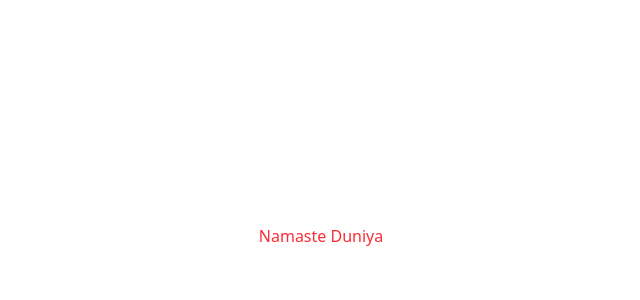
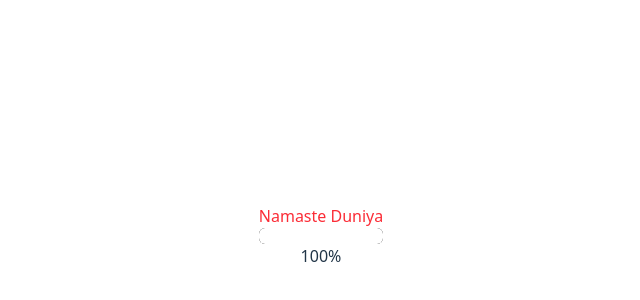
Before and after one commit to somitgarhewal/react-js-practice, a React (Vite) app: page / in a window 1280 px wide. Shown: the part 164-464 px from the top of the page, without its empty margins (319-959 px from the left). Built offline with nearby package versions, Linux system fonts and the light colour scheme.

Commit message:
created progress bar

```diff
--- /dev/null
+++ b/src/components/progressBar.jsx
@@ -0,0 +1,16 @@
+function ProgressBar({ completedPercent }) {
+    console.log('completedPercent', completedPercent)
+return (
+    <div>
+        <div className="h-4 w-full rounded-md bg-black">
+            <div
+                className='h-4 bg-white rounded-md transition-all'
+                style={{ width: `${completedPercent}%` }}
+            ></div>
+        </div>
+        <div>{completedPercent}%</div>
+    </div>
+);
+}
+
+export default ProgressBar;
--- a/src/pages/home.jsx
+++ b/src/pages/home.jsx
@@ -1,9 +1,31 @@
+import { useEffect, useState } from "react";
+import ProgressBar from "../components/progressBar";
+
 function Home() {
+  const [completedPercent, setCompletedPercent] = useState(0);
+  const timeToCompleteInterval = 3; // seconds
+  useEffect(() => {
+    const completedPercentInterval =  setInterval(() => {
+        setCompletedPercent((prev) => {
+            if(prev <= 99){
+                return prev + 1;
+            }else{
+                clearInterval(completedPercentInterval);
+                return 100;
+            }
+        })
+    }, (timeToCompleteInterval * 1000) / 100 );
+    return() => {
+        clearInterval(completedPercentInterval);
+    }
+  }, []);
+
   return (
-    <div className="text-red-500">
-        Namaste Duniya
-    </div>
-  )
+    <>
+      <div className="text-red-500">Namaste Duniya</div>
+      <ProgressBar completedPercent={completedPercent} />
+    </>
+  );
 }
 
-export default Home
+export default Home;
```
